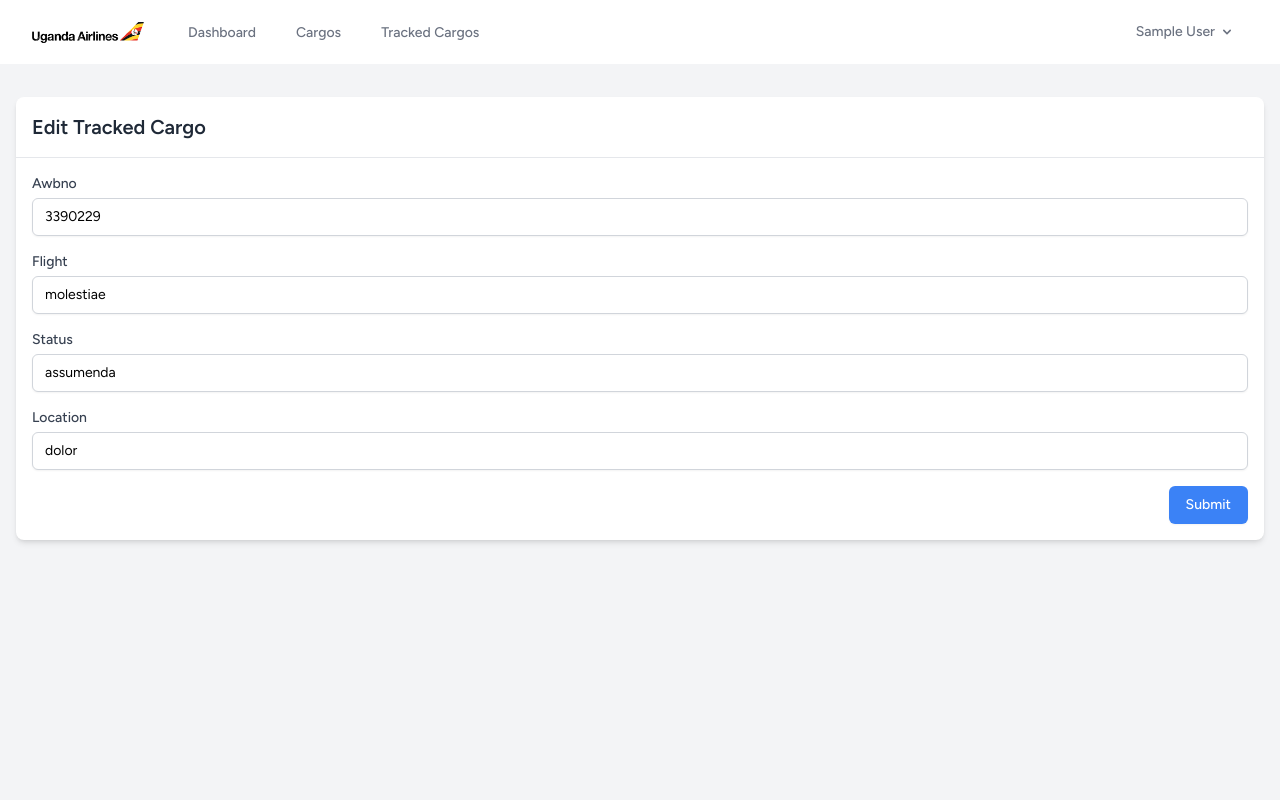
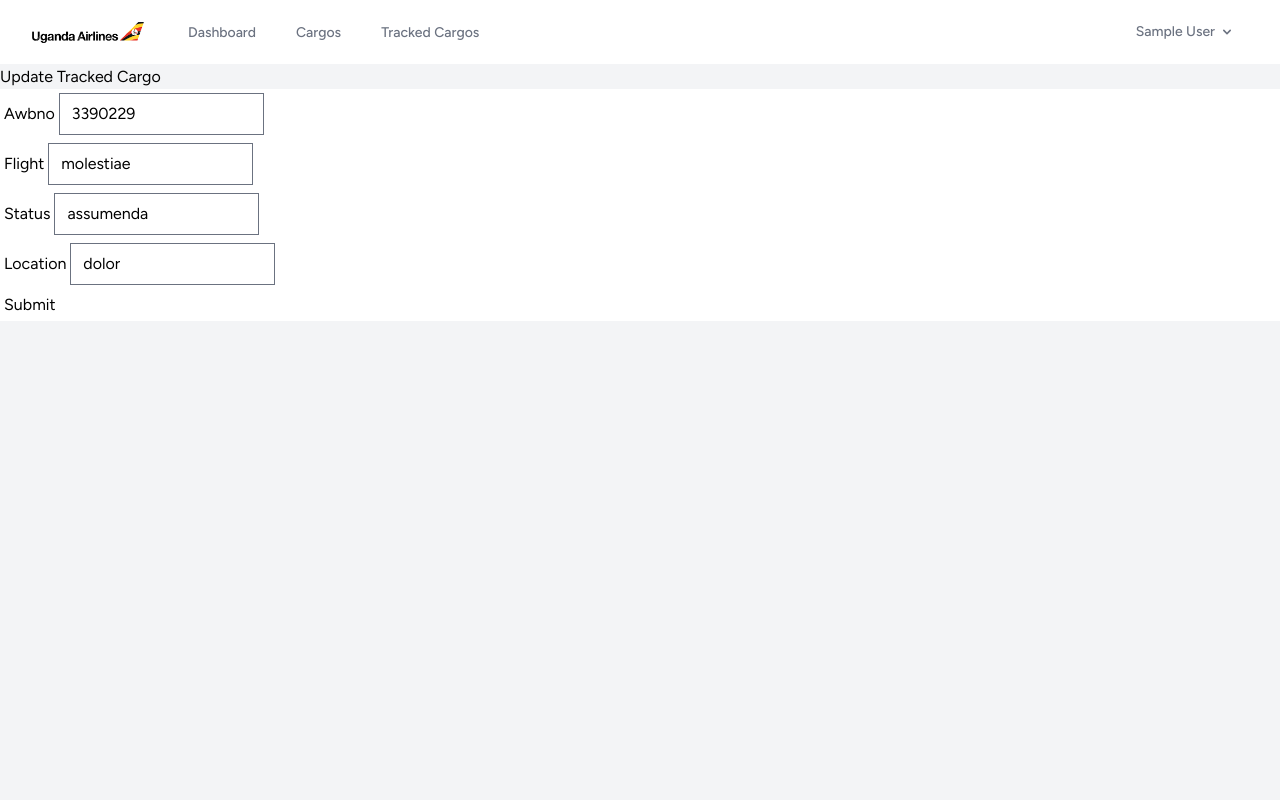
Before and after one commit to Twna-Jane/ICS-PROJECT-1-Tracking-system, a Laravel app: page /tracked-cargos/1/edit in a window 1280 px wide. Run offline with Laravel 12, Linux system fonts and the light colour scheme; the visitor is signed in with stand-in values (Sample User, id 1); data comes from the database, SQL or seed files in the repository; style sheets or scripts are compiled from the project's sources; parts of the project's set-up code (start-up, migrations or seed data) failed here and were passed over.

Commit message:
Revert "commit"
This reverts commit f61133fcd752143461968465520ad160276f51b1.

```diff
--- a/resources/views/tracked-cargo/edit.blade.php
+++ b/resources/views/tracked-cargo/edit.blade.php
@@ -5,26 +5,23 @@
 @endsection
 
 @section('content')
-    <section class="content container mx-auto py-8">
-        <div class="max-w-2xl mx-auto">
-            <div class="bg-white shadow-md rounded-lg overflow-hidden">
-                <div class="p-4 border-b">
-                    <h2 class="text-xl font-semibold text-gray-800">{{ __('Update') }} Tracked Cargo</h2>
-                </div>
+    <section class="content container-fluid">
+        <div class="">
+            <div class="col-md-12">
 
-                <div class="p-4">
-                    <form method="POST" action="{{ route('tracked-cargos.update', $trackedCargo->id) }}" role="form" enctype="multipart/form-data">
-                        @method('PATCH')
-                        @csrf
+                <div class="card card-default">
+                    <div class="card-header">
+                        <span class="card-title">{{ __('Update') }} Tracked Cargo</span>
+                    </div>
+                    <div class="card-body bg-white">
+                        <form method="POST" action="{{ route('tracked-cargos.update', $trackedCargo->id) }}"  role="form" enctype="multipart/form-data">
+                            {{ method_field('PATCH') }}
+                            @csrf
 
-                        @include('tracked-cargo.form')
+                            @include('tracked-cargo.form')
 
-                        <div class="flex justify-end mt-6">
-                            <button type="submit" class="inline-flex items-center justify-center px-4 py-2 bg-blue-500 hover:bg-blue-600 text-white font-medium rounded-md focus:outline-none focus:ring-2 focus:ring-offset-2 focus:ring-blue-500">
-                                {{ __('Update') }}
-                            </button>
-                        </div>
-                    </form>
+                        </form>
+                    </div>
                 </div>
             </div>
         </div>
--- a/resources/views/tracked-cargo/form.blade.php
+++ b/resources/views/tracked-cargo/form.blade.php
@@ -1,62 +1,29 @@
-@extends('layouts.app')
+<div class="row padding-1 p-1">
+    <div class="col-md-12">
 
-@section('template_title')
-    {{ $trackedCargo->name ?? __('Edit') . " " . __('Tracked Cargo') }}
-@endsection
+        <div class="form-group mb-2 mb20">
+            <label for="awbno" class="form-label">{{ __('Awbno') }}</label>
+            <input type="text" name="awbno" class="form-control @error('awbno') is-invalid @enderror" value="{{ old('awbno', $trackedCargo?->awbno) }}" id="awbno" placeholder="Awbno">
+            {!! $errors->first('awbno', '<div class="invalid-feedback" role="alert"><strong>:message</strong></div>') !!}
+        </div>
+        <div class="form-group mb-2 mb20">
+            <label for="flight" class="form-label">{{ __('Flight') }}</label>
+            <input type="text" name="flight" class="form-control @error('flight') is-invalid @enderror" value="{{ old('flight', $trackedCargo?->flight) }}" id="flight" placeholder="Flight">
+            {!! $errors->first('flight', '<div class="invalid-feedback" role="alert"><strong>:message</strong></div>') !!}
+        </div>
+        <div class="form-group mb-2 mb20">
+            <label for="status" class="form-label">{{ __('Status') }}</label>
+            <input type="text" name="status" class="form-control @error('status') is-invalid @enderror" value="{{ old('status', $trackedCargo?->status) }}" id="status" placeholder="Status">
+            {!! $errors->first('status', '<div class="invalid-feedback" role="alert"><strong>:message</strong></div>') !!}
+        </div>
+        <div class="form-group mb-2 mb20">
+            <label for="location" class="form-label">{{ __('Location') }}</label>
+            <input type="text" name="location" class="form-control @error('location') is-invalid @enderror" value="{{ old('location', $trackedCargo?->location) }}" id="location" placeholder="Location">
+            {!! $errors->first('location', '<div class="invalid-feedback" role="alert"><strong>:message</strong></div>') !!}
+        </div>
 
-@section('content')
-    <div class="container mx-auto px-4 py-8">
-        <div class="bg-white shadow-md rounded-lg overflow-hidden">
-            <div class="p-4 border-b">
-                <h2 class="text-xl font-semibold text-gray-800">{{ $trackedCargo->name ?? __('Edit') . " " . __('Tracked Cargo') }}</h2>
-            </div>
-
-            <div class="p-4">
-                <form action="{{ $trackedCargo->id ? route('tracked-cargos.update', $trackedCargo->id) : route('tracked-cargos.store') }}" method="POST">
-                    @csrf
-                    @if ($trackedCargo->id)
-                        @method('PUT')
-                    @endif
-
-                    <div class="mb-4">
-                        <label for="awbno" class="block text-sm font-medium text-gray-700">Awbno</label>
-                        <input type="text" name="awbno" id="awbno" placeholder="Awbno" value="{{ old('awbno', $trackedCargo->awbno) }}" class="mt-1 block w-full px-3 py-2 border border-gray-300 rounded-md shadow-sm focus:outline-none focus:ring-indigo-500 focus:border-indigo-500 sm:text-sm @error('awbno') border-red-500 @enderror">
-                        @error('awbno')
-                            <div class="text-red-500 mt-1 text-sm">{{ $message }}</div>
-                        @enderror
-                    </div>
-
-                    <div class="mb-4">
-                        <label for="flight" class="block text-sm font-medium text-gray-700">Flight</label>
-                        <input type="text" name="flight" id="flight" placeholder="Flight" value="{{ old('flight', $trackedCargo->flight) }}" class="mt-1 block w-full px-3 py-2 border border-gray-300 rounded-md shadow-sm focus:outline-none focus:ring-indigo-500 focus:border-indigo-500 sm:text-sm @error('flight') border-red-500 @enderror">
-                        @error('flight')
-                            <div class="text-red-500 mt-1 text-sm">{{ $message }}</div>
-                        @enderror
-                    </div>
-
-                    <div class="mb-4">
-                        <label for="status" class="block text-sm font-medium text-gray-700">Status</label>
-                        <input type="text" name="status" id="status" placeholder="Status" value="{{ old('status', $trackedCargo->status) }}" class="mt-1 block w-full px-3 py-2 border border-gray-300 rounded-md shadow-sm focus:outline-none focus:ring-indigo-500 focus:border-indigo-500 sm:text-sm @error('status') border-red-500 @enderror">
-                        @error('status')
-                            <div class="text-red-500 mt-1 text-sm">{{ $message }}</div>
-                        @enderror
-                    </div>
-
-                    <div class="mb-4">
-                        <label for="location" class="block text-sm font-medium text-gray-700">Location</label>
-                        <input type="text" name="location" id="location" placeholder="Location" value="{{ old('location', $trackedCargo->location) }}" class="mt-1 block w-full px-3 py-2 border border-gray-300 rounded-md shadow-sm focus:outline-none focus:ring-indigo-500 focus:border-indigo-500 sm:text-sm @error('location') border-red-500 @enderror">
-                        @error('location')
-                            <div class="text-red-500 mt-1 text-sm">{{ $message }}</div>
-                        @enderror
-                    </div>
-
-                    <div class="flex justify-end mt-4">
-                        <button type="submit" class="inline-flex justify-center py-2 px-4 border border-transparent shadow-sm text-sm font-medium rounded-md text-white bg-blue-500 hover:bg-blue-600 focus:outline-none focus:ring-2 focus:ring-offset-2 focus:ring-blue-500">
-                            {{ __('Submit') }}
-                        </button>
-                    </div>
-                </form>
-            </div>
-        </div>
     </div>
-@endsection
+    <div class="col-md-12 mt20 mt-2">
+        <button type="submit" class="btn btn-primary">{{ __('Submit') }}</button>
+    </div>
+</div>
```
Also changed, not shown: resources/views/tracked-cargo/create.blade.php (+13 -16 lines), resources/views/tracked-cargo/index.blade.php (+47 -35 lines), resources/views/tracked-cargo/show.blade.php (+29 -23 lines).
